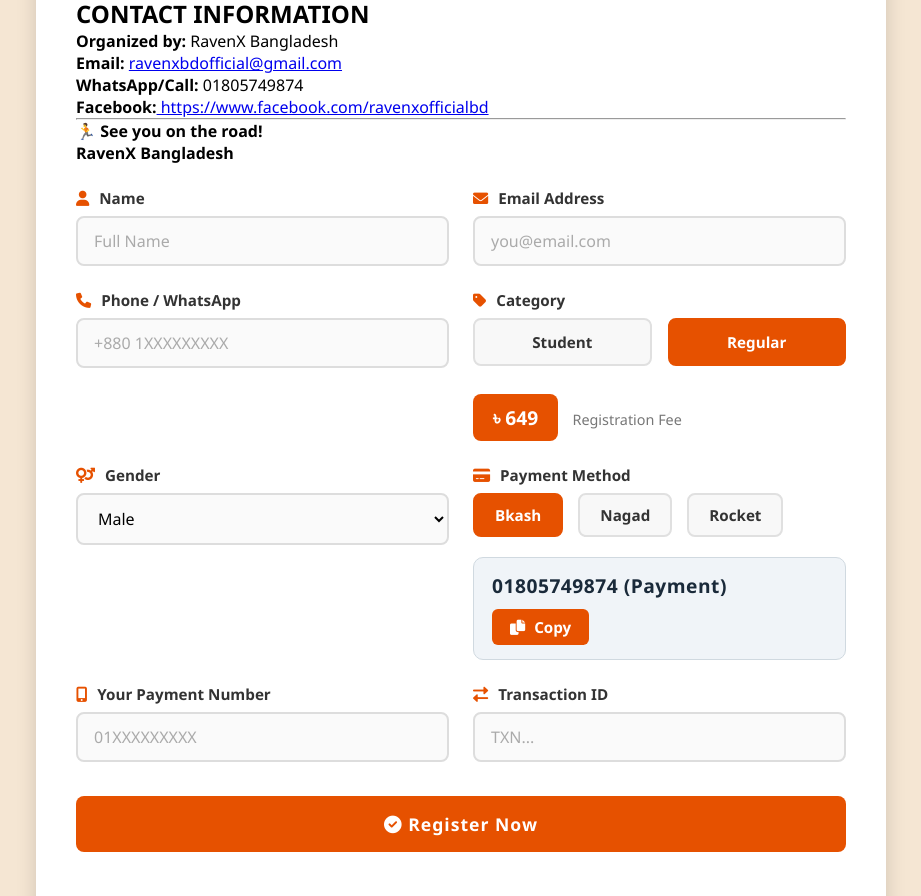
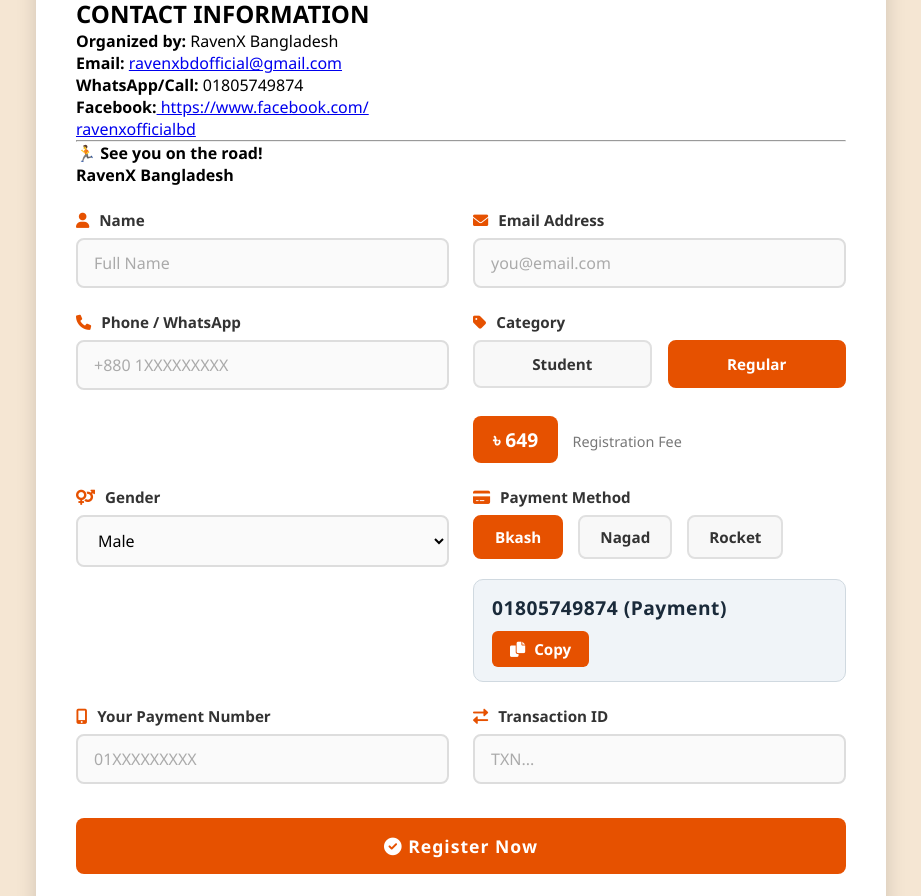
Before and after one commit to wqsami173/ravenxbangladesh, a website: page index.html in a window 1280 px wide. Shown: the part 1963-2859 px from the top of the page, without its empty margins (179-1100 px from the left). Drawn offline with Linux system fonts and the light colour scheme.

Commit message:
Update index.html

```diff
--- a/index.html
+++ b/index.html
@@ -563,7 +563,8 @@
     </p>
 
     <p>
-    <strong>Facebook:</strong><a href="https://www.facebook.com/ravenxofficialbd"> https://www.facebook.com/ravenxofficialbd
+    <strong>Facebook:</strong><a href="https://www.facebook.com/ravenxofficialbd"> https://www.facebook.com/<br>
+      ravenxofficialbd
   </a></p>
 
     <hr>
```
